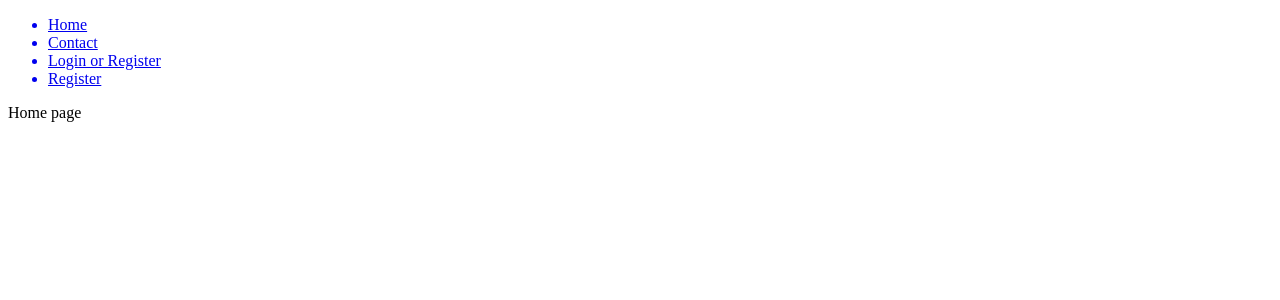
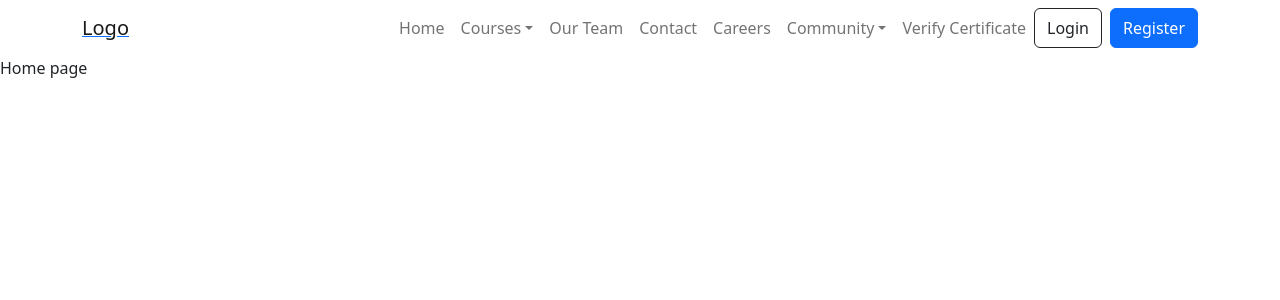
Before and after one commit to dwitrnd/compware-application, a React (Create React App) app in the folder client/: page / in a window 1280 px wide. Shown: the top 300 px of the page. Built offline with nearby package versions, Linux system fonts and the light colour scheme.

Commit message:
Chore: Nav items added

```diff
--- a/client/package.json
+++ b/client/package.json
@@ -7,7 +7,9 @@
     "@testing-library/jest-dom": "^5.16.1",
     "@testing-library/react": "^12.1.2",
     "@testing-library/user-event": "^13.5.0",
+    "bootstrap": "^5.2.3",
     "react": "^17.0.2",
+    "react-bootstrap": "^2.7.4",
     "react-dom": "^17.0.2",
     "react-redux": "^8.0.1",
     "react-router-dom": "^6.2.1",
--- a/client/src/components/Navbar/Navbar.js
+++ b/client/src/components/Navbar/Navbar.js
@@ -1,39 +1,107 @@
 import { getTokenByValue } from "../../services/LocalStorageService";
 import { Link } from "react-router-dom";
-const Navbar = () => {
+import Container from "react-bootstrap/Container";
+import Nav from "react-bootstrap/Nav";
+import Navbar from "react-bootstrap/Navbar";
+import NavDropdown from "react-bootstrap/NavDropdown";
+import { Button } from "react-bootstrap";
+
+const Toolbar = () => {
   const token = getTokenByValue();
   return (
     <>
-      <header>
-        <nav>
-          <ul>
-            <Link to='/'>
-              <li>Home</li>
-            </Link>
-            <Link to='/contact'>
-              <li>Contact</li>
-            </Link>
-            {!token && (
-              <>
-                <Link to='/login'>
-                  <li>Login or Register</li>
-                </Link>
-                <Link to='/registration'>
-                  <li> Register</li>
-                </Link>
-              </>
-            )}
-
-            {token && (
-              <Link to='/dashboard'>
-                <li>Dashboard</li>
+      <Navbar className="navbar" expand="lg">
+        <Container>
+          <Link to="/">
+            <Navbar.Brand className="">
+              {/* <img src={NavBrand} /> */}Logo
+            </Navbar.Brand>
+          </Link>
+          <Navbar.Toggle aria-controls="basic-navbar-nav" />
+          <Navbar.Collapse id="basic-navbar-nav">
+            <Nav className="ms-auto">
+              <Link to="/" className="nav-link">
+                Home
               </Link>
-            )}
-          </ul>
-        </nav>
-      </header>
+              <NavDropdown
+                title="Courses"
+                id="courses-dropdown"
+                className="nav-item"
+              >
+                <NavDropdown.Item>
+                  <Link to="/courses/plus2" className="dropdown-item">
+                    +2 Courses
+                  </Link>
+                </NavDropdown.Item>
+                <NavDropdown.Item>
+                  <Link to="/courses/diploma" className="dropdown-item">
+                    Diploma Courses
+                  </Link>
+                </NavDropdown.Item>
+                <NavDropdown.Divider />
+                <NavDropdown.Item>
+                  <Link to="/courses/all" className="dropdown-item">
+                    View All
+                  </Link>
+                </NavDropdown.Item>
+              </NavDropdown>
+              <Link to="/ourteam" className="nav-link">
+                Our Team
+              </Link>
+              <Link to="/contact" className="nav-link">
+                Contact
+              </Link>
+              <Link to="/career" className="nav-link">
+                Careers
+              </Link>
+              <NavDropdown title="Community" id="community-dropdown">
+                <NavDropdown.Item>
+                  {" "}
+                  <Link to="/community/communitya" className="dropdown-item">
+                    Community A
+                  </Link>
+                </NavDropdown.Item>
+                <NavDropdown.Item>
+                  {" "}
+                  <Link to="/courses/communityb" className="dropdown-item">
+                    Community B
+                  </Link>
+                </NavDropdown.Item>
+              </NavDropdown>
+              <Link to="/verifycertificate" className="nav-link">
+                Verify Certificate
+              </Link>
+              <Button variant="outline-dark">Login</Button>
+              <Button variant="primary" className="ms-2">
+                Register
+              </Button>
+            </Nav>
+          </Navbar.Collapse>
+        </Container>
+      </Navbar>
     </>
   );
 };
 
-export default Navbar;
+export default Toolbar;
+
+// {
+//   !token && (
+//     <>
+//       <Link to="/login">
+//         <li>Login or Register</li>
+//       </Link>
+//       <Link to="/registration">
+//         <li> Register</li>
+//       </Link>
+//     </>
+//   );
+// }
+
+// {
+//   token && (
+//     <Link to="/dashboard">
+//       <li>Dashboard</li>
+//     </Link>
+//   );
+// }
```
Also changed, not shown: client/src/index.js (+10 -9 lines), 2 other files (tests, documents, lock files or other folders).
